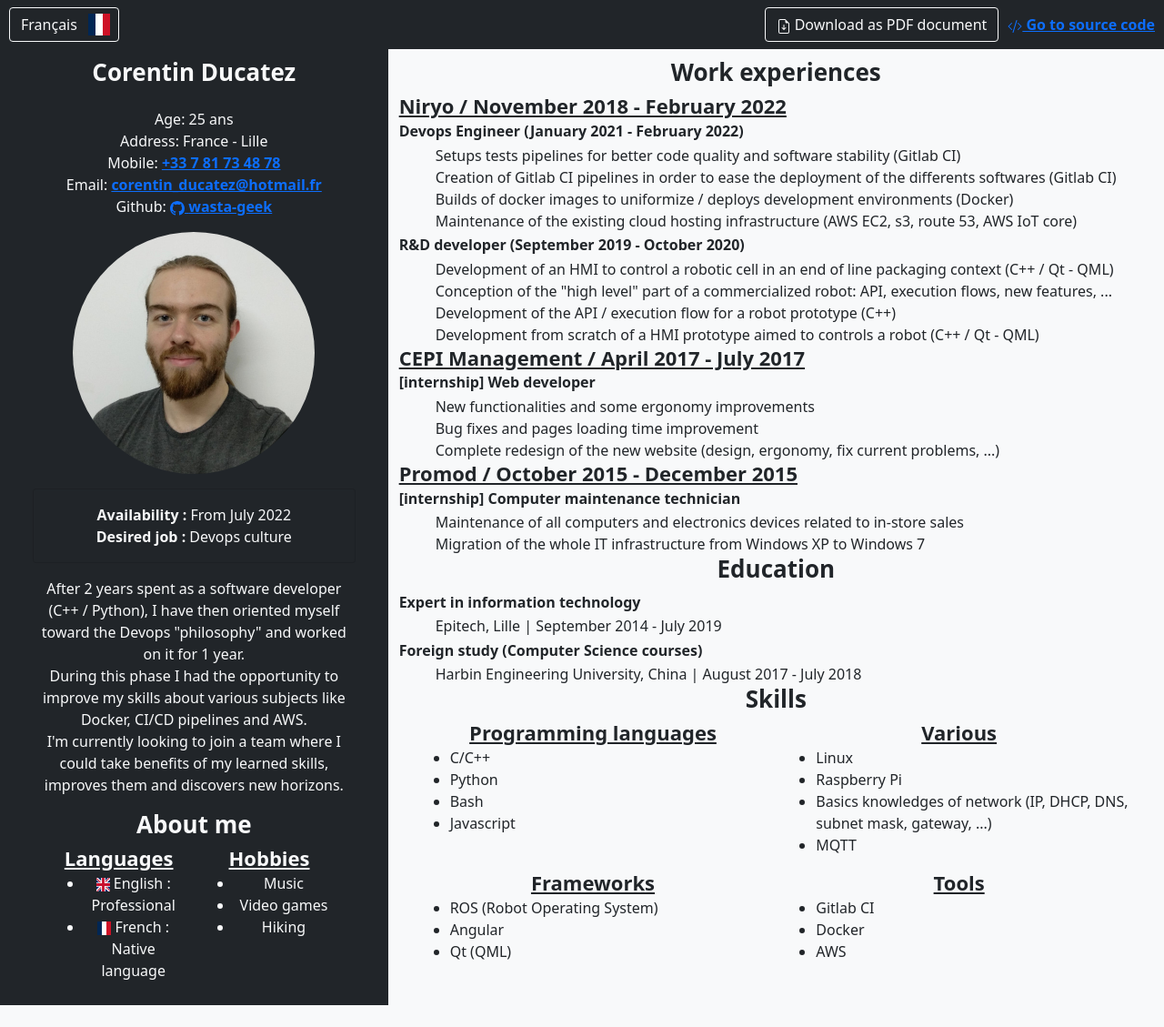
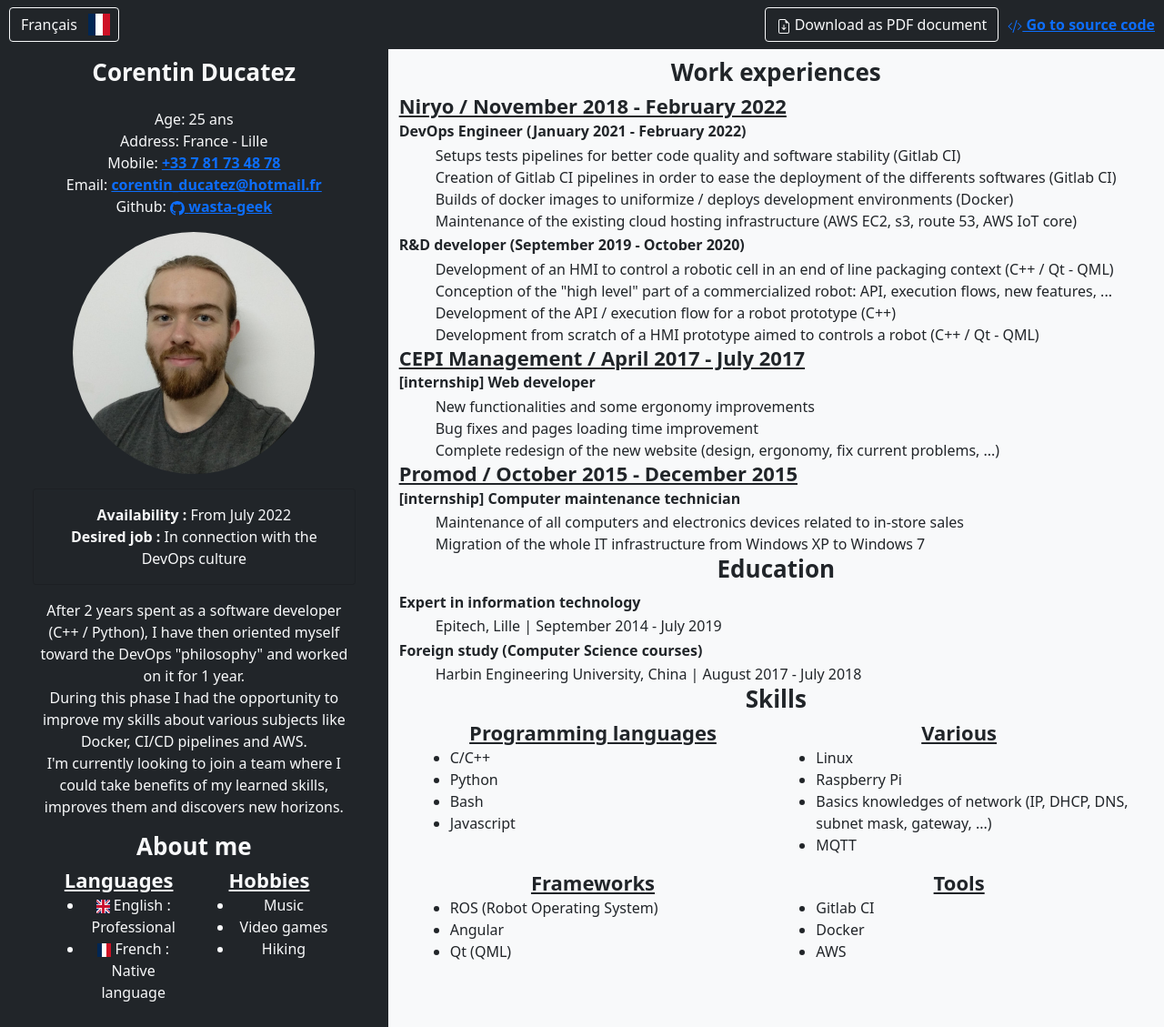
Before and after one commit to Wasta-Geek/curriculum-vitae, a Jekyll site: the page built from docs/en/index.markdown, in a window 1280 px wide. Shown: the whole page at 91% size. Built offline with Jekyll 4.4.1, drawn with Linux system fonts in a browser that asks for light colours; before the commit the page ends 1105 px from its top, so only the background shows below that.

Commit message:
Fix typo

```diff
--- a/docs/_data/contact.yml
+++ b/docs/_data/contact.yml
@@ -15,10 +15,10 @@ email_text:
   fr: "e-mail"
 email: "corentin_ducatez@hotmail.fr"
 profile:
-  en: "After 2 years spent as a software developer (C++ / Python), I have then oriented myself toward the Devops \"philosophy\" and worked on it for 1 year.<br>\
+  en: "After 2 years spent as a software developer (C++ / Python), I have then oriented myself toward the DevOps \"philosophy\" and worked on it for 1 year.<br>\
   During this phase I had the opportunity to improve my skills about various subjects like Docker, CI/CD pipelines and AWS.<br>\
   I'm currently looking to join a team where I could take benefits of my learned skills, improves them and discovers new horizons."
-  fr: "Après une expérience professionnelle de 2 ans en tant que développeur logiciel (C++ / Python), j'ai par la suite évolué en interne vers un poste de \"Ingénieur orienté Devops\" pendant 1 an.<br>\
+  fr: "Après une expérience professionnelle de 2 ans en tant que développeur logiciel (C++ / Python), j'ai par la suite évolué en interne vers un poste de \"Ingénieur orienté DevOps\" pendant 1 an.<br>\
   A travers cette expérience j'ai pu monté en compétences sur des sujets variés tels que Docker, les Pipelines CI/CD et AWS.<br>\
   Je cherche actuellement à rejoindre une équipe dans laquelle je pourrais mettre à profit mes compétences actuelles, les améliorer et continuer à découvrir de nouveaux horizons."
 not_available_text:
@@ -34,5 +34,5 @@ desired_job_text:
   en: "Desired job"
   fr: "Emploi souhaité"
 desired_job:
-  en: "Devops culture"
-  fr: "En lien avec la culture Devops"
+  en: "In connection with the DevOps culture"
+  fr: "En lien avec la culture DevOps"
--- a/docs/_data/work_experiences.yml
+++ b/docs/_data/work_experiences.yml
@@ -8,7 +8,7 @@ content:
       en: Niryo / November 2018 - February 2022
     description:
       fr:
-        - job_title: "Ingénieur Devops (Janvier 2021 - Février 2022)"
+        - job_title: "Ingénieur DevOps (Janvier 2021 - Février 2022)"
           description:
             - "Mise en place de pipelines de tests / analyseurs de codes visant à améliorer la qualité de code et la stabilité des logiciels (Gitlab CI)"
             - "Mise en place de pipelines Gitlab visant à faciliter le déploiement des différents logiciels (Gitlab CI)"
@@ -21,7 +21,7 @@ content:
             - "Développement de la partie API / logique d'exécution pour un prototype robot (C++)"
             - "Développement d'un prototype d'IHM de contrôle robotique en partant de zéro (C++ / Qt - QML)"
       en:
-        - job_title: "Devops Engineer (January 2021 - February 2022)"
+        - job_title: "DevOps Engineer (January 2021 - February 2022)"
           description:
             - "Setups tests pipelines for better code quality and software stability (Gitlab CI)"
             - "Creation of Gitlab CI pipelines in order to ease the deployment of the differents softwares (Gitlab CI)"
```
